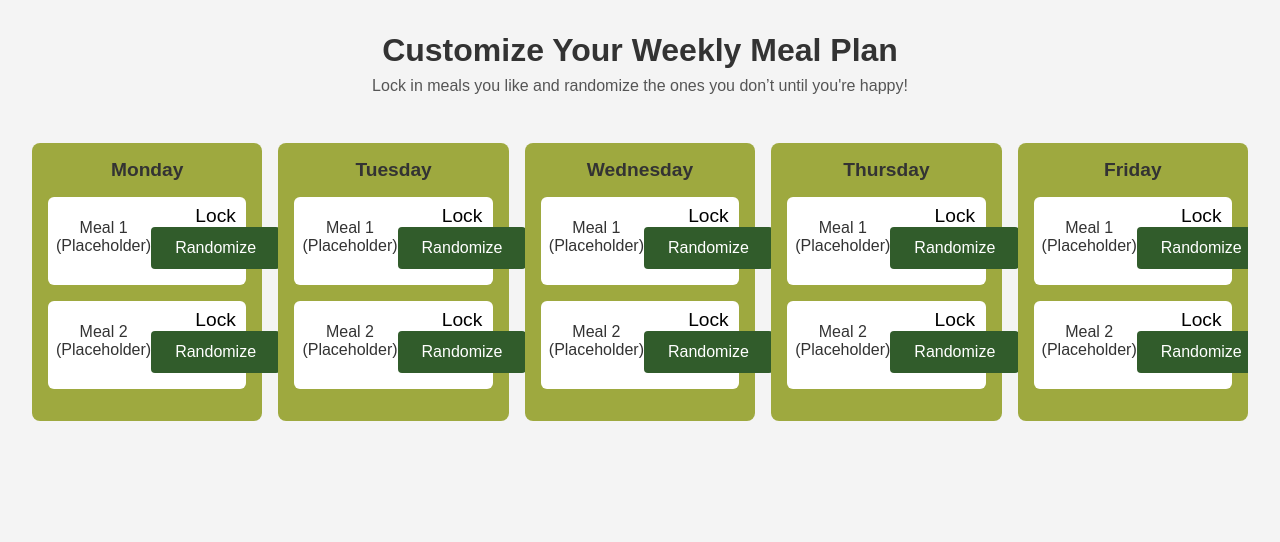
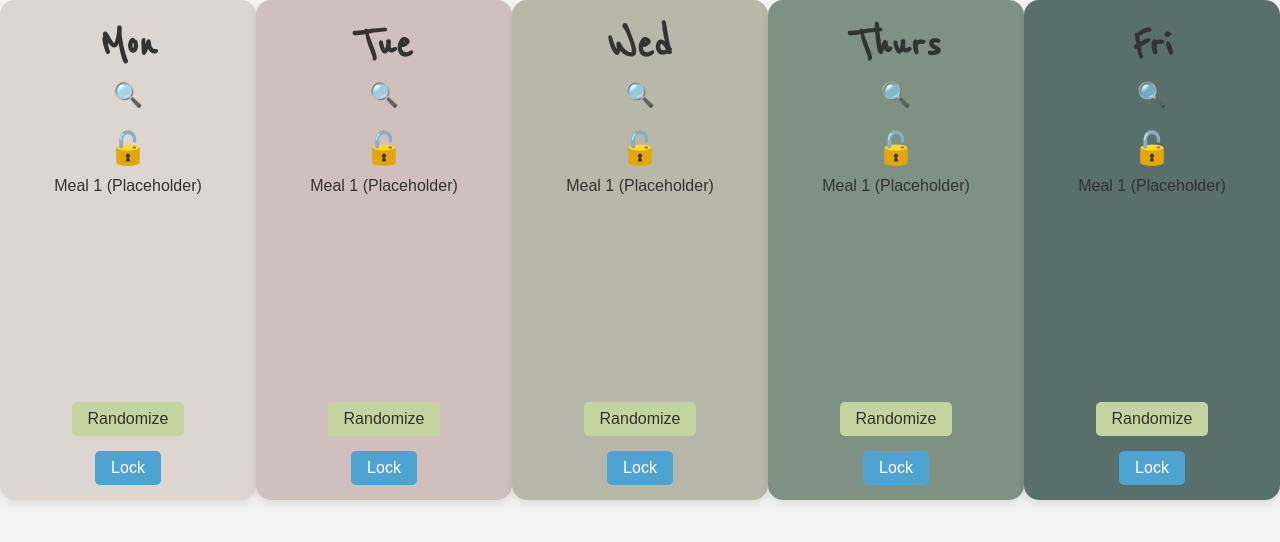
Before and after one commit to iAniket23/Campus-Eats, a React (Create React App) app in the folder frontend/: page /generate in a window 1280 px wide. Shown: the top 542 px of the page. Built offline with nearby package versions, Linux system fonts and the light colour scheme.

Commit message:
updated food gen ui

```diff
--- a/frontend/public/index.html
+++ b/frontend/public/index.html
@@ -2,6 +2,8 @@
 <html lang="en">
   <head>
     <meta charset="utf-8" />
+    <link href='https://fonts.googleapis.com/css?family=Reenie Beanie' rel='stylesheet'>
+
     <link rel="icon" href="%PUBLIC_URL%/favicon.ico" />
     <meta name="viewport" content="width=device-width, initial-scale=1" />
     <meta name="theme-color" content="#000000" />
--- a/frontend/src/App.css
+++ b/frontend/src/App.css
@@ -1,4 +1,9 @@
 /* Root color variables (based on your attached palette) */
+
+body {
+  font-family: 'Reenie Beanie', cursive;
+}
+
 :root {
   --dark-green: #181f1c;
   --deep-green: #274029;
@@ -184,15 +189,6 @@ body {
   text-align: center;
 }
 
-/* GeneratePlan Page */
-.generate-page {
-  background-color: var(--bg-light);
-  min-height: 100vh;
-  padding: 2rem;
-  text-align: center;
-  color: var(--text-dark);
-}
-
 .generate-title {
   font-size: 2rem;
   margin-bottom: 0.5rem;
@@ -204,14 +200,6 @@ body {
   color: #555;
 }
 
-/* Day Columns (Coolors-style) */
-.days-container {
-  display: flex;
-  justify-content: center;
-  gap: 1rem;
-  overflow-x: auto;
-  padding: 1rem 0;
-}
 
 .day-column {
   background-color: var(--apple-green);
@@ -315,3 +303,239 @@ body {
 .schedule-day li {
   margin-bottom: 0.5rem;
 }
+/* Container for the entire page */
+.generate-page {
+  background-color: #f8f8f8;
+  min-height: 100vh;
+  /* padding: 2rem; */
+  text-align: center;
+}
+
+.generate-title {
+  font-size: 2rem;
+  margin-bottom: 0.5rem;
+}
+
+.generate-subtitle {
+  font-size: 1rem;
+  margin-bottom: 2rem;
+  color: #555;
+}
+
+
+
+/* Each day's column */
+.day-column {
+  width: 350px;              /* Adjust width as needed */
+  min-height: 300px;         /* Make them tall columns */
+  background-color: #dfe5cc; /* Light color for the column background */
+  border-radius: 15px;
+  display: flex;
+  flex-direction: column;
+  align-items: center;
+  padding: 10px;
+  position: relative;
+  box-shadow: 0 2px 5px rgba(0,0,0,0.1);
+  height:500px;
+}
+
+/* Day title at the top */
+.day-title {
+  margin-top: 10px;
+  font-size: 1.2rem;
+  font-weight: bold;
+  font-family: 'Reenie Beanie', cursive;
+}
+
+/* Optional magnifying glass icon near the top */
+.magnify-icon {
+  font-size: 1.2rem;
+  margin: 10px 0;
+}
+
+/* Lock icon in the middle */
+.lock-icon {
+  font-size: 2rem;
+  margin: 10px 0;
+}
+
+/* Meal info below the lock icon */
+.meal-text {
+  font-size: 0.9rem;
+  margin-bottom: 10px;
+}
+
+/* Buttons for randomize and lock */
+.meal-actions {
+  margin-top: auto; /* push them to the bottom if you want */
+}
+
+/* General button styling */
+.btn {
+  background-color: #8fb170; /* a medium green */
+  color: #fff;
+  border: none;
+  border-radius: 5px;
+  padding: 6px 12px;
+  margin: 5px;
+  cursor: pointer;
+  font-size: 0.9rem;
+}
+
+.btn:hover {
+  background-color: #76965b; /* darker green on hover */
+}
+
+/* Different color for randomize vs lock if you like */
+.randomize-btn {
+  background-color: #c4d4a0;
+  color: #333;
+}
+
+.randomize-btn:hover {
+  background-color: #b3c38f;
+}
+
+/* Button that appears when everything is locked */
+.schedule-btn {
+  margin-top: 2rem;
+  background-color: #4fa3d1;
+}
+
+.schedule-btn:hover {
+  background-color: #367da3;
+}
+
+/* Root color variables (if you still want to keep a palette) */
+:root {
+  --text-light: #ffffff;
+  --text-dark: #333333;
+  --bg-light: #f4f4f4;
+}
+
+/* Main page container */
+.generate-page {
+  background-color: var(--bg-light);
+  min-height: 100vh;
+  /* padding: 2rem; */
+  text-align: center;
+}
+
+.generate-title {
+  font-size: 2rem;
+  margin-bottom: 0.5rem;
+}
+
+.generate-subtitle {
+  font-size: 1rem;
+  margin-bottom: 2rem;
+  color: #555;
+}
+
+/* Layout for the day columns */
+.days-container {
+  display: flex;
+  justify-content: center;
+  align-items: flex-start;
+  gap: 0px;
+  /* margin-top: 20px; */
+}
+
+/* Each day's column */
+.day-column {
+  width: 400px;
+  min-height: 400px;
+  border-radius: 15px;
+  display: flex;
+  flex-direction: column;
+  align-items: center;
+  /* padding: 10px; */
+  position: relative;
+  box-shadow: 0 4px 8px rgba(0, 0, 0, 0.1);
+  transition: transform 0.2s ease-in-out;
+}
+
+.day-column:hover {
+  transform: scale(1.03);
+}
+
+/* Day title (custom font if needed) */
+.day-title {
+  margin-top: 10px;
+  font-size: 50px;
+  font-weight: bold;
+  font-family: "Comic Sans MS", cursive, sans-serif; /* Adjust as needed */
+  font-family: 'Reenie Beanie', cursive;
+}
+
+/* Magnifying glass icon */
+.magnify-icon {
+  font-size: 1.5rem;
+  margin: 10px 0;
+}
+
+/* Lock icon */
+.lock-icon {
+  font-size: 2rem;
+  margin: 10px 0;
+}
+
+/* Meal text below lock icon */
+.meal-text {
+  font-size: 1rem;
+  text-align: center;
+  margin-bottom: 10px;
+}
+
+/* Button actions */
+.meal-actions {
+  margin-top: auto;
+  display: flex;
+  flex-direction: column;
+  align-items: center;
+  gap: 5px;
+}
+
+/* General button styling */
+.btn {
+  background-color: #8fb170; /* A medium green */
+  color: #fff;
+  border: none;
+  border-radius: 5px;
+  padding: 8px 16px;
+  cursor: pointer;
+  font-size: 1rem;
+  transition: background-color 0.2s ease;
+}
+
+.btn:hover {
+  background-color: #76965b;
+}
+
+/* Different button styles */
+.randomize-btn {
+  background-color: #c4d4a0;
+  color: #333;
+}
+
+.randomize-btn:hover {
+  background-color: #b3c38f;
+}
+
+.lock-btn {
+  background-color: #4fa3d1;
+}
+
+.lock-btn:hover {
+  background-color: #367da3;
+}
+
+/* Schedule button */
+.schedule-btn {
+  margin-top: 2rem;
+  background-color: #1F3434;
+}
+
+.schedule-btn:hover {
+  background-color: #345B5E;
+}
--- a/frontend/src/GeneratePlan.js
+++ b/frontend/src/GeneratePlan.js
@@ -2,88 +2,106 @@ import React, { useState } from "react";
 import { useNavigate } from "react-router-dom";
 
 function GeneratePlan() {
-  // Only Monday–Friday now
+  // Define colors for each weekday
+  const dayColors = {
+    Mon: "#ddd5d0",
+    Tue: "#cfc0bd",
+    Wed: "#b8b8aa",
+    Thurs: "#7f9183",
+    Fri: "#586f6b",
+  };
+
+  // Only Monday–Friday, one meal per day
   const initialPlan = [
-    { day: "Monday", meals: [{ name: "Meal 1 (Placeholder)", locked: false }, { name: "Meal 2 (Placeholder)", locked: false }] },
-    { day: "Tuesday", meals: [{ name: "Meal 1 (Placeholder)", locked: false }, { name: "Meal 2 (Placeholder)", locked: false }] },
-    { day: "Wednesday", meals: [{ name: "Meal 1 (Placeholder)", locked: false }, { name: "Meal 2 (Placeholder)", locked: false }] },
-    { day: "Thursday", meals: [{ name: "Meal 1 (Placeholder)", locked: false }, { name: "Meal 2 (Placeholder)", locked: false }] },
-    { day: "Friday", meals: [{ name: "Meal 1 (Placeholder)", locked: false }, { name: "Meal 2 (Placeholder)", locked: false }] },
+    { day: "Mon", meal: { name: "Meal 1 (Placeholder)", locked: false } },
+    { day: "Tue", meal: { name: "Meal 1 (Placeholder)", locked: false } },
+    { day: "Wed", meal: { name: "Meal 1 (Placeholder)", locked: false } },
+    { day: "Thurs", meal: { name: "Meal 1 (Placeholder)", locked: false } },
+    { day: "Fri", meal: { name: "Meal 1 (Placeholder)", locked: false } },
   ];
 
   const [mealPlan, setMealPlan] = useState(initialPlan);
   const navigate = useNavigate();
 
-  // Lock a meal permanently
-  const lockMeal = (dayIndex, mealIndex) => {
-    setMealPlan(prevPlan => {
+  // Randomize a single meal if it's not locked
+  const randomizeMeal = (dayIndex) => {
+    setMealPlan((prevPlan) => {
       const newPlan = [...prevPlan];
-      newPlan[dayIndex].meals[mealIndex].locked = true;
-      return newPlan;
-    });
-  };
-
-  // Randomize a meal if not locked
-  const randomizeMeal = (dayIndex, mealIndex) => {
-    setMealPlan(prevPlan => {
-      const newPlan = [...prevPlan];
-      if (!newPlan[dayIndex].meals[mealIndex].locked) {
-        newPlan[dayIndex].meals[mealIndex].name =
-          "Random Meal " + Math.floor(Math.random() * 100);
+      if (!newPlan[dayIndex].meal.locked) {
+        newPlan[dayIndex].meal.name = "Random Meal " + Math.floor(Math.random() * 100);
       }
       return newPlan;
     });
   };
 
-  // Check if every meal on every day is locked
-  const allLocked = mealPlan.every(day => day.meals.every(meal => meal.locked));
+  // Lock a meal
+  const lockMeal = (dayIndex) => {
+    setMealPlan((prevPlan) => {
+      const newPlan = [...prevPlan];
+      newPlan[dayIndex].meal.locked = true;
+      return newPlan;
+    });
+  };
 
-  // When the new button is clicked, navigate to the WeekdaySchedule page
+  // Check if every meal is locked
+  const allLocked = mealPlan.every((dayData) => dayData.meal.locked);
+
+  // Navigate to schedule page once everything is locked
   const goToSchedule = () => {
     navigate("/schedule");
   };
 
   return (
+
+
     <div className="generate-page">
-      <h1 className="generate-title">Customize Your Weekly Meal Plan</h1>
+      {/* <h1 className="generate-title">Customize Your Weekly Meal Plan</h1>
       <p className="generate-subtitle">
-        Lock in meals you like and randomize the ones you don’t until you're happy!
-      </p>
+        Lock in meals you like and randomize the ones you don’t until you’re happy!
+      </p> */}
 
       <div className="days-container">
         {mealPlan.map((dayData, dayIndex) => (
-          <div className="day-column" key={dayData.day}>
-            <h2>{dayData.day}</h2>
-            {dayData.meals.map((meal, mealIndex) => (
-              <div className="meal-slot" key={mealIndex}>
-                <div className="meal-info">
-                  <span>{meal.name}</span>
-                  {!meal.locked ? (
-                    <div className="meal-buttons">
-                      <button
-                        className="icon-btn"
-                        onClick={() => lockMeal(dayIndex, mealIndex)}
+          <div
+            className="day-column"
+            key={dayData.day}
+            style={{ backgroundColor: dayColors[dayData.day] }} // Apply unique color per day
           >
-                        Lock
-                      </button>
+            {/* Day name at the top */}
+            <div className="day-title">{dayData.day}</div>
+
+            {/* Optional magnifying glass icon */}
+            <div className="magnify-icon">🔍</div>
+
+            {/* Lock / Unlock display */}
+            {dayData.meal.locked ? (
+              <div className="lock-icon">🔒</div>
+            ) : (
+              <div className="lock-icon">🔓</div>
+            )}
+
+            {/* Meal info below the lock icon */}
+            <div className="meal-text">{dayData.meal.name}</div>
+
+            {/* Buttons only show if meal not locked */}
+            {!dayData.meal.locked && (
+              <div className="meal-actions">
                 <button
                   className="btn randomize-btn"
-                        onClick={() => randomizeMeal(dayIndex, mealIndex)}
+                  onClick={() => randomizeMeal(dayIndex)}
                 >
                   Randomize
                 </button>
+                <button className="btn lock-btn" onClick={() => lockMeal(dayIndex)}>
+                  Lock
+                </button>
               </div>
-                  ) : (
-                    <span className="locked-label">Locked</span>
             )}
-                </div>
-              </div>
-            ))}
           </div>
         ))}
       </div>
 
-      {/* If every meal is locked, show the new button */}
+      {/* If all meals are locked, show a button to generate weekday schedule */}
       {allLocked && (
         <button className="btn schedule-btn" onClick={goToSchedule}>
           Generate My Weekday Schedule
--- a/frontend/src/UploadModal.js
+++ b/frontend/src/UploadModal.js
@@ -13,7 +13,7 @@ function UploadModal({ closeModal }) {
       formData.append("file", file);
 
       try {
-        const response = await fetch("http://127.0.0.1:5000/upload", {
+        const response = await fetch("http://127.0.0.1:5001/upload", {
           method: "POST",
           body: formData,
         });
@@ -40,11 +40,7 @@ function UploadModal({ closeModal }) {
         </button>
         <h2>Upload Your Schedule</h2>
         <div className="upload-content">
-          <img
-            src="/alien.png"
-            alt="Alien"
-            className="alien-img"
-          />
+          <img src="/alien.png" alt="Alien" className="alien-img" />
           <p className="accepted-formats">
             Accepted formats: PDF, JPEG, PNG, ICS
           </p>
```
Also changed, not shown: frontend/src/WeekdaySchedule.js (+35 -55 lines), 2 other files (tests, documents, lock files or other folders). Lines whose indentation alone changed are shown as unchanged.
